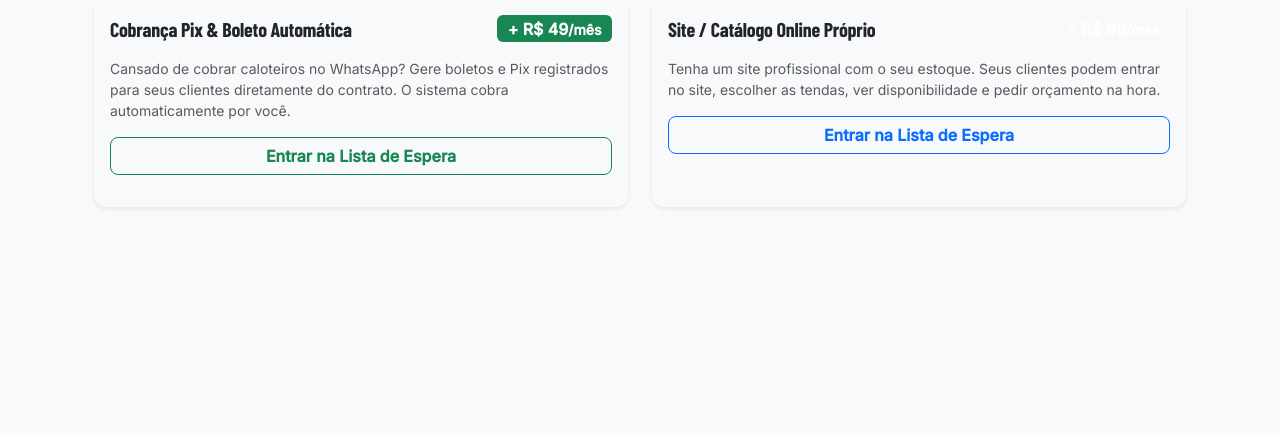
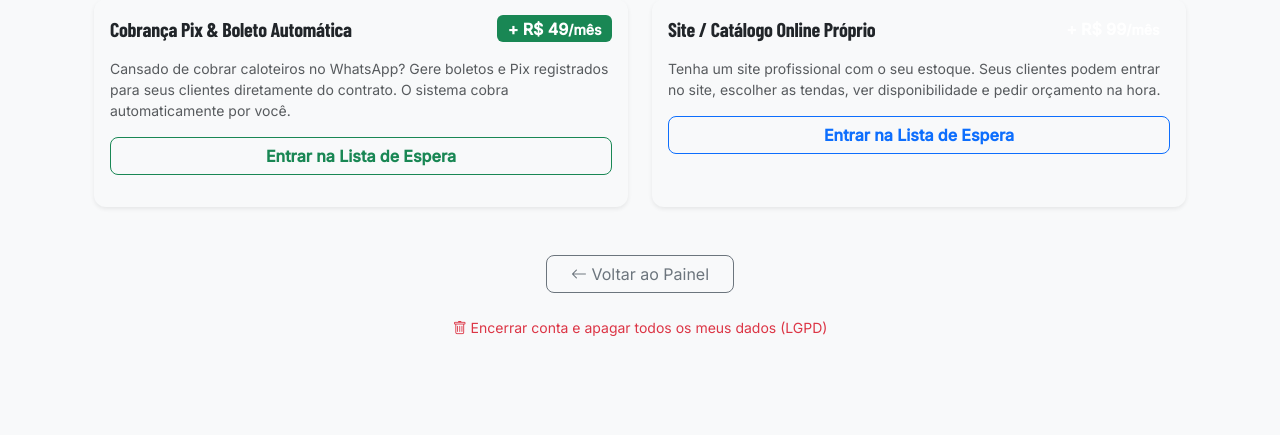
Before and after one commit to JpGeneroso004/LocaPro, a Django app: page /empresas/assinatura/ in a window 1280 px wide. Shown: the part 1543-1978 px from the top of the page. Before the commit the page ends 1751 px from the top, so only its background shows below. Run offline with Django 4.2, Linux system fonts and the light colour scheme; a user stored in the database is signed in; tables that the repository leaves empty hold one stand-in row (values such as "Sample post"); grey boxes marked "Sample" are stand-in pictures; some web fonts are replaced.

Commit message:
fix(core): Resolve falhas lógicas em deleções e conformidade LGPD
- Bloqueia a deleção de materiais (Tendas/Conjuntos) no Inventário caso estejam alocados em eventos ativos/agendados (Prevenção de quebra de contrato).

- Corrige violação LGPD: Permite que usuários inadimplentes possam excluir suas contas, adicionando a rota no whitelist do Middleware e o link na tela de assinatura.

```diff
--- a/arttendas/empresas/middleware.py
+++ b/arttendas/empresas/middleware.py
@@ -42,6 +42,7 @@ class BloqueioInadimplenteMiddleware(MiddlewareMixin):
             # Rotas permitidas mesmo se bloqueado
             allowed = [
                 '/empresas/assinatura/',
+                '/empresas/configuracoes/excluir/',
                 '/admin/logout/',
                 '/accounts/logout/'
             ]
--- a/arttendas/empresas/templates/empresas/assinatura.html
+++ b/arttendas/empresas/templates/empresas/assinatura.html
@@ -328,6 +328,15 @@ input:checked ~ .toggle-labels .label-anual { color: #fff; }
         </div>
     </div>
 
+    <!-- Botão de Voltar ou Cancelar Assinatura (LGPD) -->
+    <div class="mt-5 mb-5 text-center">
+        <a href="{% url 'eventos:dashboard' %}" class="btn btn-outline-secondary px-4"><i class="bi bi-arrow-left"></i> Voltar ao Painel</a>
+        <br>
+        <a href="{% url 'empresas:configuracoes' %}#danger-zone" class="text-danger small mt-4 d-inline-block text-decoration-none">
+            <i class="bi bi-trash"></i> Encerrar conta e apagar todos os meus dados (LGPD)
+        </a>
+    </div>
+
 </div>
 
 <script>
```
Also changed, not shown: arttendas/inventario/views.py (+15 -6 lines).
